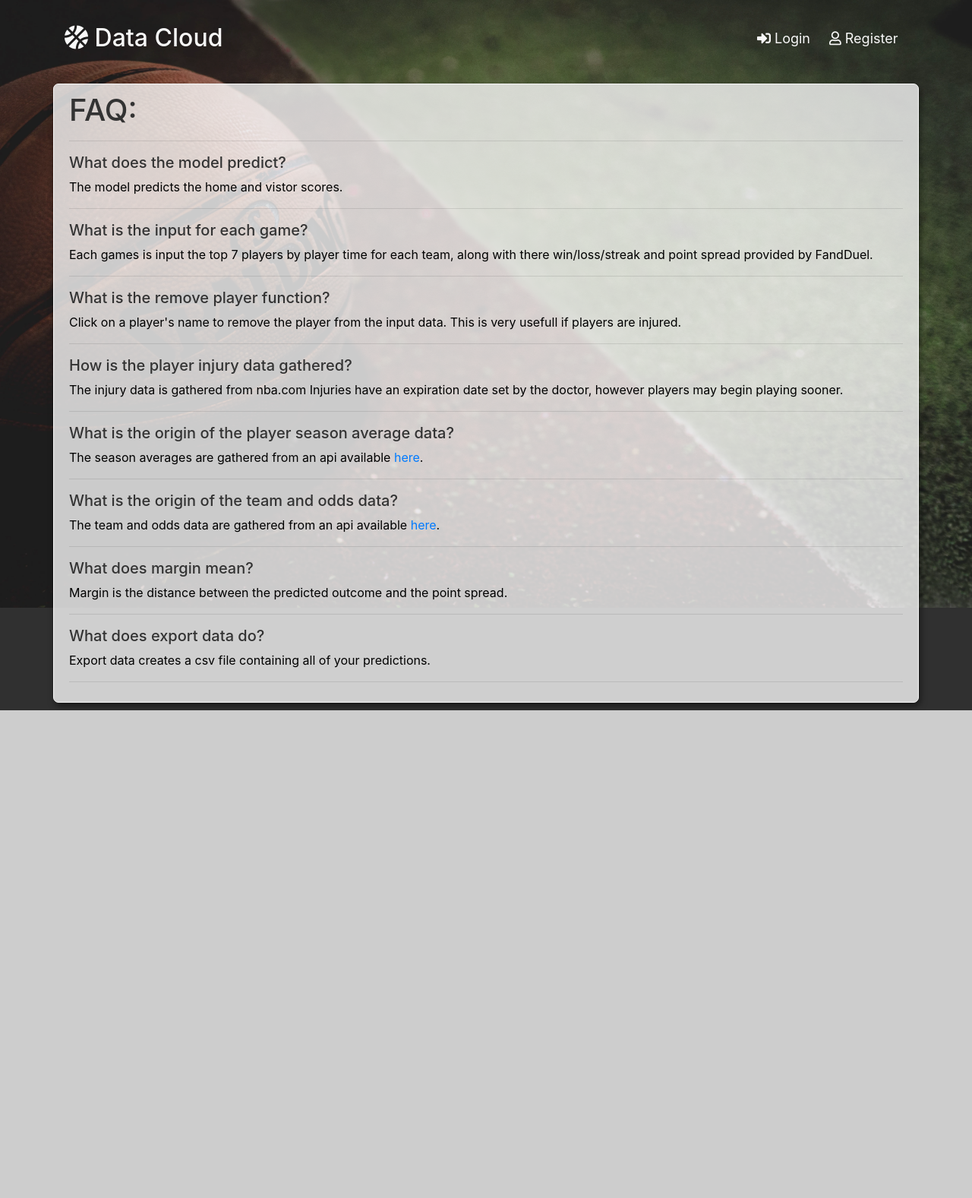
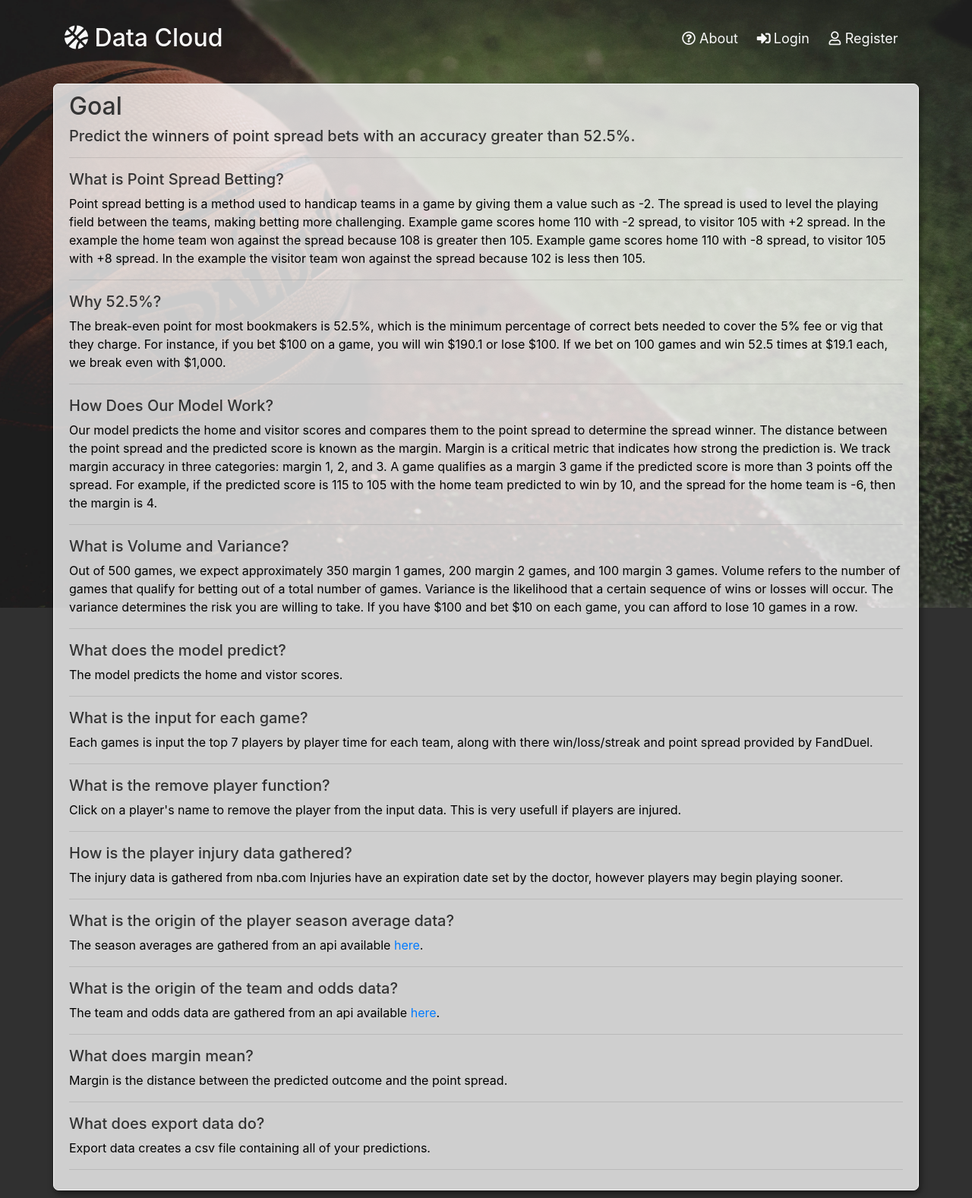
Before and after one commit to nealmick/bb, a Django app: page /predict/faq/ in a window 1280 px wide. Shown: the whole page at 76% size. Before the commit the page ends 935 px from the top, so only its background shows below. Run offline with Django 3.2, Linux system fonts and the light colour scheme; some libraries are stand-ins or nearby versions.

Commit message:
Add files via upload

```diff
--- a/predict/templates/predict/base.html
+++ b/predict/templates/predict/base.html
@@ -45,12 +45,14 @@
 
                 <a class="nav-item nav-link" href="{% url 'home-predict' %}"><i class="fas fa-list-ul"></i><span> Dashboard</span></a>
                 <a class="nav-item nav-link" href="{% url 'stats-view'%}"><i class="fas fa-chart-line"></i><span> Stats</span></a>
-                <a class="nav-item nav-link" href="{% url 'train-view' 1 %}"><i class="fas fa-robot"></i><span> Train</span></a>
-                  <a class="nav-item nav-link" href="{% url 'profile' %}"><i class="fas fa-user"></i><span> Profile</span></a>
-                  <a class="nav-item nav-link" href="{% url 'logout'%}"><i class="fas fa-sign-in-alt"></i><span> Logout</span></a>
+                <a class="nav-item nav-link" href="{% url 'train-view' 0 %}"><i class="fas fa-robot"></i><span> Train</span></a>
+                <a class="nav-item nav-link" href="{% url 'profile' %}"><i class="fas fa-user"></i><span> Profile</span></a>
+                <a class="nav-item nav-link" href="{% url 'player-search' %}"><i class="fas fa-search"></i><span> Players</span></a>
+                <a class="nav-item nav-link" href="{% url 'logout'%}"><i class="fas fa-sign-in-alt"></i><span> Logout</span></a>
                 {% else %}
-                  <a class="nav-item nav-link" href="{% url 'login' %}"><i class="fas fa-sign-in-alt"></i><span> Login</span></a>
-                  <a class="nav-item nav-link" href="{% url 'register'%}"><i class="far fa-user"></i><span> Register</span></a>
+                <a class="nav-item nav-link" href="{% url 'faq'%}"><i class="far fa-question-circle"></i><span> About </span></a>
+                <a class="nav-item nav-link" href="{% url 'login'%}"><span><i style="width:17px;margin-right:5px"class="fas fa-sign-in-alt"></i>Login</span></a>
+                <a class="nav-item nav-link" href="{% url 'register'%}"><span><i style="width:17px;margin-right:5px" class="far fa-user"></i>Register</span></a>
                 {% endif %}
                 </ul>
               </div>
--- a/predict/templates/predict/faq.html
+++ b/predict/templates/predict/faq.html
@@ -16,7 +16,22 @@
 
   <div class="col-12" style="padding:0px">
       <div style="margin-top:10px"class="content-section">
-        <h1>FAQ:</h1>
+        <h2>Goal </h2>
+        <h5>Predict the winners of point spread bets with an accuracy greater than 52.5%.</h5>
+        <hr>
+        <h5>What is Point Spread Betting? </h5>
+        <p>Point spread betting is a method used to handicap teams in a game by giving them a value such as -2. The spread is used to level the playing field between the teams, making betting more challenging. Example game scores home 110 with -2 spread, to visitor 105 with +2 spread. In the example the home team won against the spread because 108 is greater then 105. Example game scores home 110 with -8 spread, to visitor 105 with +8 spread. In the example the visitor team won against the spread because 102 is less then 105.
+        </p>
+        <hr>
+        <h5>Why 52.5%?</h5>
+         The break-even point for most bookmakers is 52.5%, which is the minimum percentage of correct bets needed to cover the 5% fee or vig that they charge. For instance, if you bet $100 on a game, you will win $190.1 or lose $100. If we bet on 100 games and win 52.5 times at $19.1 each, we break even with $1,000.
+         <hr>
+        <h5>How Does Our Model Work? </h5>
+        Our model predicts the home and visitor scores and compares them to the point spread to determine the spread winner. The distance between the point spread and the predicted score is known as the margin. Margin is a critical metric that indicates how strong the prediction is. We track margin accuracy in three categories: margin 1, 2, and 3. A game qualifies as a margin 3 game if the predicted score is more than 3 points off the spread. For example, if the predicted score is 115 to 105 with the home team predicted to win by 10, and the spread for the home team is -6, then the margin is 4.
+
+        <hr>
+        <h5> What is Volume and Variance? </h5>
+        Out of 500 games, we expect approximately 350 margin 1 games, 200 margin 2 games, and 100 margin 3 games. Volume refers to the number of games that qualify for betting out of a total number of games. Variance is the likelihood that a certain sequence of wins or losses will occur. The variance determines the risk you are willing to take. If you have $100 and bet $10 on each game, you can afford to lose 10 games in a row.
         <hr>
         <h5>What does the model predict?</h5>
         <p>The model predicts the home and vistor scores.</p>
--- a/predict/templates/predict/train.html
+++ b/predict/templates/predict/train.html
@@ -9,7 +9,6 @@
 
 
 <body class="row" style="overflow-x: hidden;margin-top:25px">
-
 
 <script src="https://cdn.jsdelivr.net/npm/chart.js"></script>
 <link href="https://gitcdn.github.io/bootstrap-toggle/2.2.2/css/bootstrap-toggle.min.css" rel="stylesheet" defer>
@@ -239,7 +238,7 @@
 
 
 
-<div class="col-lg-12">
+<div class="col-lg-12" style="padding-left:0px;padding-right:0px">
     <div style="margin-top:10px;"class="content-section">
 
         <div style="margin-top:15px;margin-left: auto;margin-right: auto;height: 250px; width: 85%;">
@@ -330,8 +329,8 @@
 
 
 
+<div class="col-lg-12" style="padding-left:0px;padding-right:0px">
 
-<div class="col-12" >
     <div class="content-section" style="margin-top:10px">
         <br>
 
--- a/predict/urls.py
+++ b/predict/urls.py
@@ -4,6 +4,15 @@ from . import views
 from .views import GameListView
 urlpatterns = [
     #path('', GameListView.as_view(), name='home-predict'),
+
+
+    path('update-stats/<int:playerId>', views.updatePlayerStats, name='update-stats'),
+    path('update-team/<int:playerId>', views.updatePlayerTeam, name='update-team'),
+
+    path('player-details/<int:playerId>', views.playerDetail, name='player-detail'),
+    path('player-search/', views.playerSearch, name='player-search'),
+    path('player-search/<str:playerName>', views.searchResults, name='search-result'),
+    path('getAllScores/', views.getAllScores, name='all-scores'),
     path('edit/<int:pk>/', views.editGame, name='edit-predict'),
     path('edit/<int:pk>/<int:model>/<str:change>', views.saveEdit, name='save-edit'),
     path('edit/<int:pk>/remove/<str:player>', views.removePlayer, name='remove-player'),
--- a/predict/views.py
+++ b/predict/views.py
@@ -32,9 +32,12 @@ import pandas as pd
 import csv
 
 
-
-#asdfasdf
+labels = ['ast','blk','dreb','fg3_pct','fg3a','fg3m','fga','fgm','fta','ftm','oreb','pf','pts','reb','stl', 'turnover', 'min']
+
+
+
 playersPerTeam = 7
+
 TEAMCOLORS = {
     'ATL':'#E03A3E',
     'BKN':'#000000',
@@ -68,9 +71,133 @@ TEAMCOLORS = {
     'WAS':'#CF142C',
 }
 
+
+
+def updatePlayerTeam(request,playerId,**kwargs):
+    print('updating team')
+    url = 'https://www.balldontlie.io/api/v1/players/' + str(playerId)
+    r = req(url)
+    updatedId=int(r['team']['id'])
+    savedId=0
+    playerIdByTeamID = load_obj('2022PlayerIdByTeamID')
+    for team in playerIdByTeamID:
+        count=0
+        for id in playerIdByTeamID[team]:
+            if str(playerId) == str(id):
+                savedId = team
+                if int(savedId) != int(updatedId):
+                    print('remove index:',count)
+                    #uncomment to make this work, not tested as there are not trades to test....
+                    #playerIdByTeamID[team].pop(count)
+                    #playerIdByTeamID[updatedId].append(playerId)
+            count+=1
+
+    print('saved team id:',savedId)
+    print('updated team id:',updatedId)
+
+    return redirect('player-detail',playerId)
+
+def updatePlayerStats(request,playerId,**kwargs):
+    print('updating stats')
+    seasonAverages = load_obj('2022SeasonAverages')
+    url='https://www.balldontlie.io/api/v1/season_averages?player_ids[]='+str(playerId)
+    r=req(url)
+    res = []
+    for label in labels:
+        res.append(r['data'][0][label])
+    seasonAverages[playerId] = res
+    print(seasonAverages[playerId])
+    save_obj(seasonAverages,'2022SeasonAverages')
+    return redirect('player-detail',playerId)
+
+def playerDetail(request,playerId):
+    context={}
+    context['id'] = playerId
+    context['labels'] = labels
+    url = 'https://www.balldontlie.io/api/v1/players/' + str(playerId)
+    r = req(url)
+    print(r)
+
+    context['weight_pounds'] = r['weight_pounds']
+    context['height_feet'] = r['height_feet']
+    context['height_inches'] = r['height_inches']
+    context['position'] = r['position']
+    context['conference'] = r['team']['conference']
+    context['division'] = r['team']['division']
+    context['abv'] = r['team']['abbreviation']
+
+    obj = load_obj('2019PlayerNamesByID')
+    playerIdByTeamID = load_obj('2022PlayerIdByTeamID')
+    seasonAverages = load_obj('2022SeasonAverages')
+    teamNamesbyID = load_obj('teamNamesbyID')
+    try:
+        context['name'] = obj[str(playerId)]
+    except KeyError:
+        context['name'] = obj[int(playerId)]
+        print('e')
+    context['seasonAverage'] = seasonAverages[playerId]
+    context['team'] = 0
+    for team in playerIdByTeamID:
+        for id in playerIdByTeamID[team]:
+
+            if str(playerId) == str(id):
+                context['team'] = team
+                context['team_name'] = teamNamesbyID[int(team)]
+
+
+    return render(request,'predict/playerDetail.html',context)
+
+
+def searchResults(request,playerName):
+    context = {}
+    context['playerName'] = playerName
+    obj = load_obj('2019PlayerNamesByID')
+    playerIdByTeamID = load_obj('2022PlayerIdByTeamID')
+    seasonAverages = load_obj('2022SeasonAverages')
+
+    res = []
+    for player in obj:
+        if playerName.lower() in obj[player].lower():
+            p = {}
+            p['name']= obj[player]
+            p['id']=player
+            try:
+                p['seasonAverage']=seasonAverages[int(player)]
+                print(seasonAverages[int(player)])
+            except KeyError:
+
+                print('not found')
+                continue
+            res.append(p)
+    context['res'] = res
+    context['labels'] = labels
+
+    return render(request,'predict/searchResults.html',context)
+
+
+def playerSearch(request):
+    context = {}
+    return render(request,'predict/playerSearch.html',context)
+
+
+
+def getAllScores(request):
+    qs = Game.objects.filter(author=request.user)
+    for instance in qs:
+        print(instance.home_score)
+        if int(instance.home_score)==0:
+            time.sleep(1.1)
+            getScore(request,instance.pk)
+    return redirect('home-predict')
+
+
+
+
 def faq(request):
 
     return render(request,'predict/faq.html')
+
+
 @login_required
 def resetModel(request,model):
     if os.path.exists("userModels/"+str(request.user.username)+'/'+model+'/'):
@@ -362,6 +489,7 @@ def exportGames(request):
 
 
 def saveEdit(request,model,pk,change,**kwargs):
+
     model = str(model)
     username = request.user
     changes = change[7:].split('-')
@@ -371,6 +499,9 @@ def saveEdit(request,model,pk,change,**kwargs):
     user = request.user
     g = Game.objects.filter(pk=pk)
     csvid = g.values('csvid')[0]['csvid']
+    g.update(ip=request.META.get("REMOTE_ADDR"))
+    print(request.META.get("REMOTE_ADDR"))
+
     path = 'csv/'+str(user.username)+str(csvid)+'.csv'
     csv = open(path,'r')
     first=True
```
Also changed, not shown: predict/templates/predict/playerDetail.html (added, +91 -0 lines), predict/templates/predict/playerSearch.html (added, +44 -0 lines), predict/templates/predict/searchResults.html (added, +83 -0 lines).
